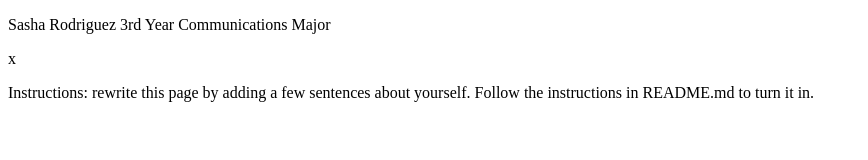
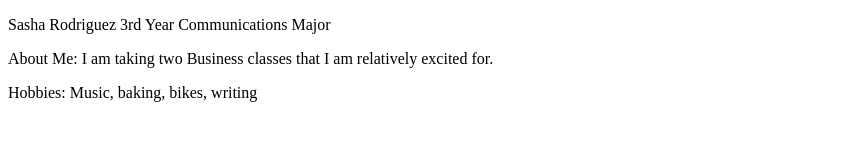
Before and after one commit to srrod19/webdev_lab1, a plain HTML site: page index.html in a window 1280 px wide. Shown: the whole page, without its empty margins (0-868 px from the left). Drawn offline with Linux system fonts and the light colour scheme.

Commit message:
Updated index.html
included the third <p> element.

```diff
--- a/index.html
+++ b/index.html
@@ -5,11 +5,10 @@
   <title>Internet Technologies and Web Design</title>
 </head>
 <body>
-  <p>Sasha Rodriguez 3rd Year Communications Major</p>x
-  <p>Instructions: rewrite this page by adding a few sentences about yourself. Follow the instructions in README.md to turn it in.</p>
+  <p>Sasha Rodriguez 3rd Year Communications Major</p>
 
+  <p>About Me: I am taking two Business classes that I am relatively excited for.</p>
 
-
-
+  <p>Hobbies: Music, baking, bikes, writing</p>
 </body>
 </html>
```
